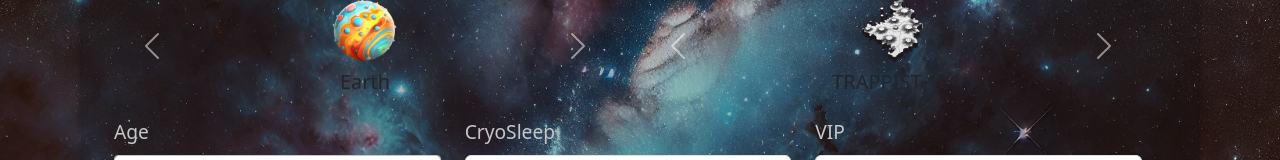
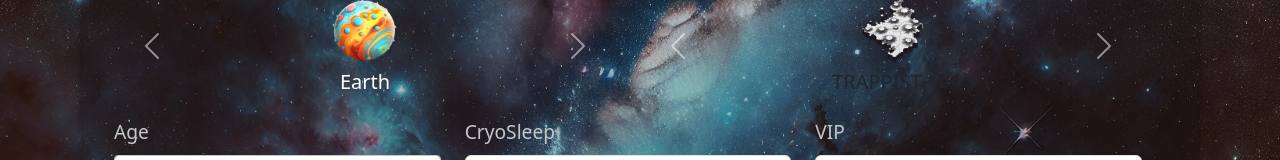
Before and after one commit to inteligenciaArtificialEquipo5/frontend, a React (Vite) app: page / in a window 1280 px wide. Shown: the part 290-450 px from the top of the page. Built offline with nearby package versions, Linux system fonts and the light colour scheme; no server answers.

Commit message:
Modificación estilos

```diff
--- a/src/pages/HomePage.jsx
+++ b/src/pages/HomePage.jsx
@@ -177,7 +177,7 @@ const HomePage = () => {
                                     >
                                         <div className={styles.imageWrapper}>
                                             <img src={planet.imgSrc} className={`w-100 img-fluid ${styles.imageHomePlanetInputHomePage}`} alt={planet.label} />
-                                            <h5 className=''>{planet.label}</h5>
+                                            <h5 className='text-white'>{planet.label}</h5>
                                         </div>
                                     </div>
                                 ))}
```
